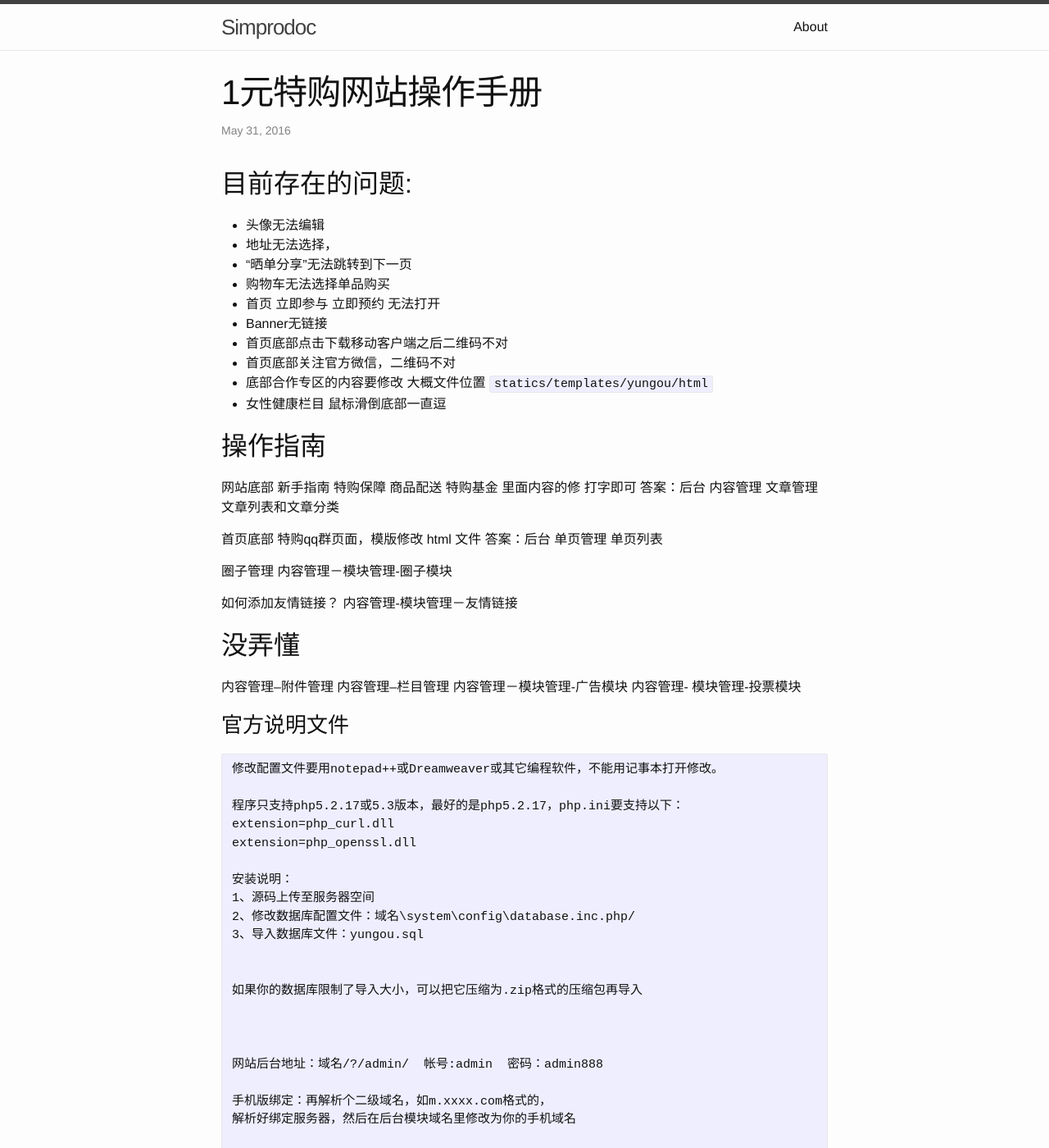
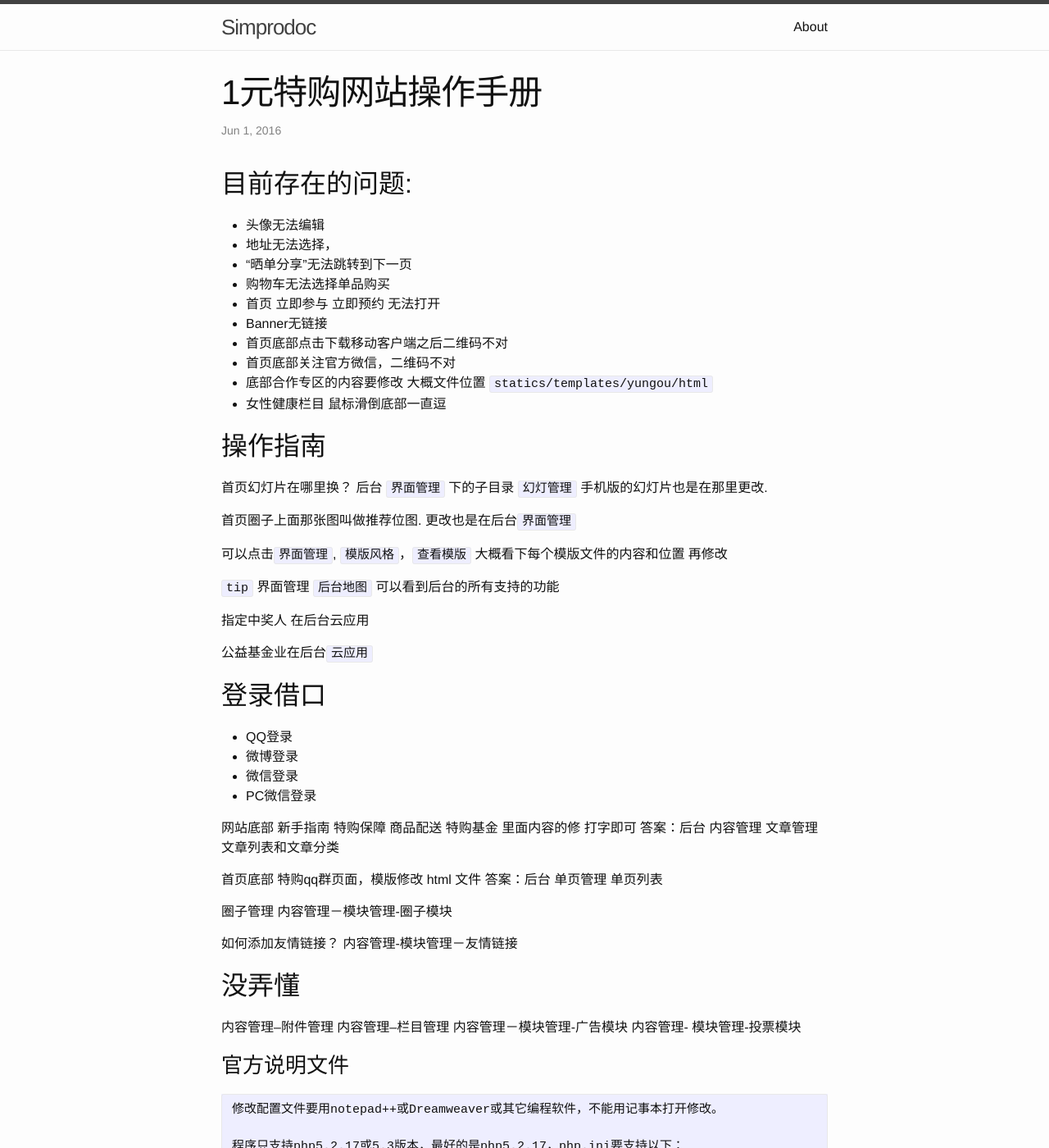
Before and after one commit to stanleyyylau/simprodoc, a Jekyll site: the page built from _posts/2016-06-01-1yuant.markdown, in a window 1280 px wide and 1400 px high. Shown: the whole window at 82% size. Built offline with Jekyll 4.4.1, drawn with Linux system fonts in a browser that asks for light colours.

Commit message:
add new stuff

````diff
--- a/_posts/2016-06-01-1yuant.markdown
+++ b/_posts/2016-06-01-1yuant.markdown
@@ -1,7 +1,7 @@
 ---
 layout: post
 title:  "1元特购网站操作手册"
-date:   2016-05-31 09:34:02 +0800
+date:   2016-06-01 09:34:02 +0800
 categories: jekyll update
 ---
 
@@ -19,6 +19,26 @@ categories: jekyll update
 + 女性健康栏目 鼠标滑倒底部一直逗
 
 ## 操作指南
+
+首页幻灯片在哪里换？ 后台 ```界面管理``` 下的子目录 ```幻灯管理```
+手机版的幻灯片也是在那里更改.
+
+首页圈子上面那张图叫做推荐位图. 更改也是在后台```界面管理```
+
+可以点击```界面管理```, ```模版风格```，```查看模版``` 大概看下每个模版文件的内容和位置 再修改
+
+```tip``` 界面管理 ```后台地图``` 可以看到后台的所有支持的功能
+
+指定中奖人 在后台云应用
+
+公益基金业在后台```云应用```
+
+## 登录借口
+
++ QQ登录
++ 微博登录
++ 微信登录
++ PC微信登录
 
 网站底部 新手指南 特购保障 商品配送 特购基金 里面内容的修  打字即可
 答案：后台 内容管理 文章管理 文章列表和文章分类
````
